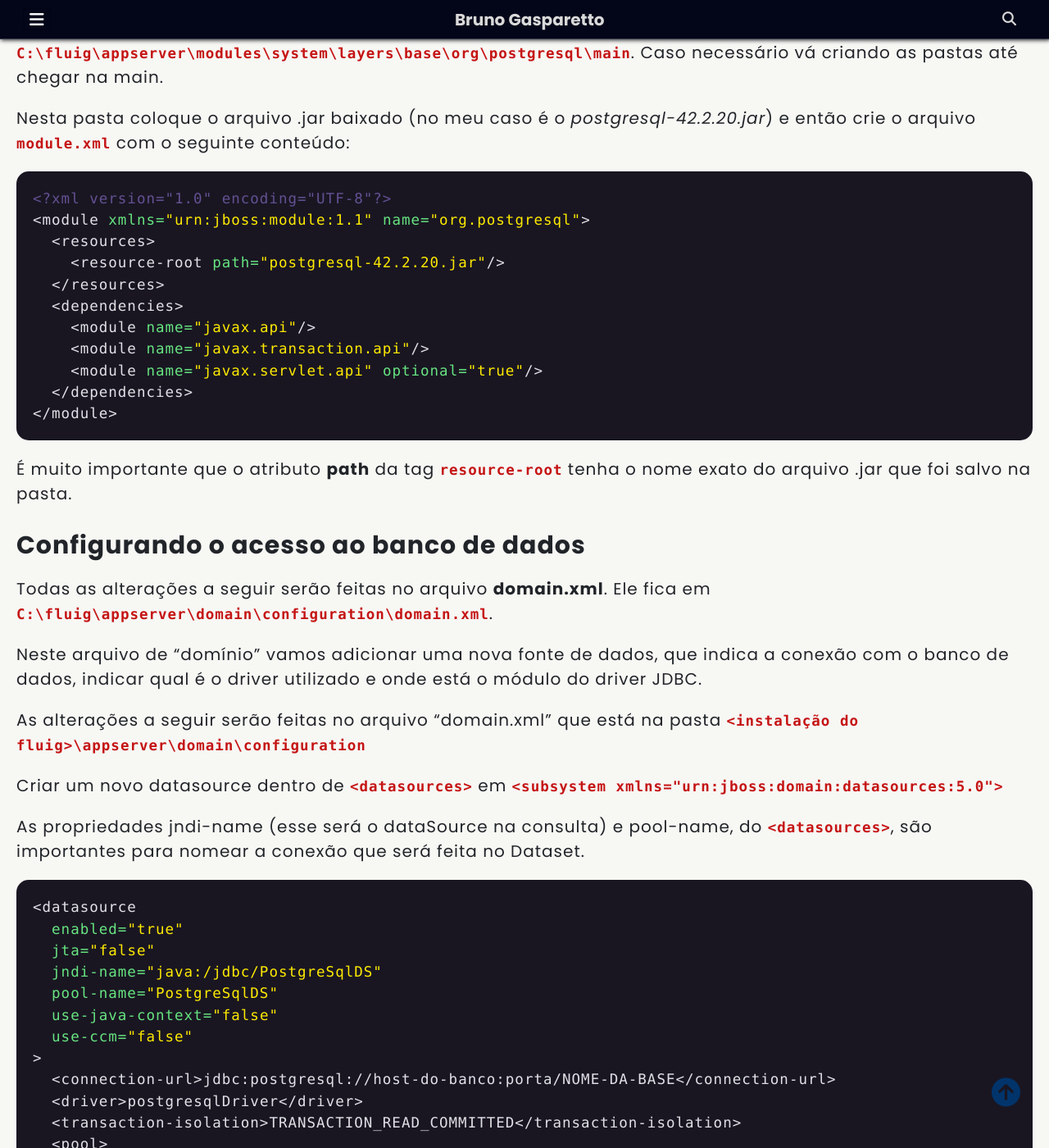
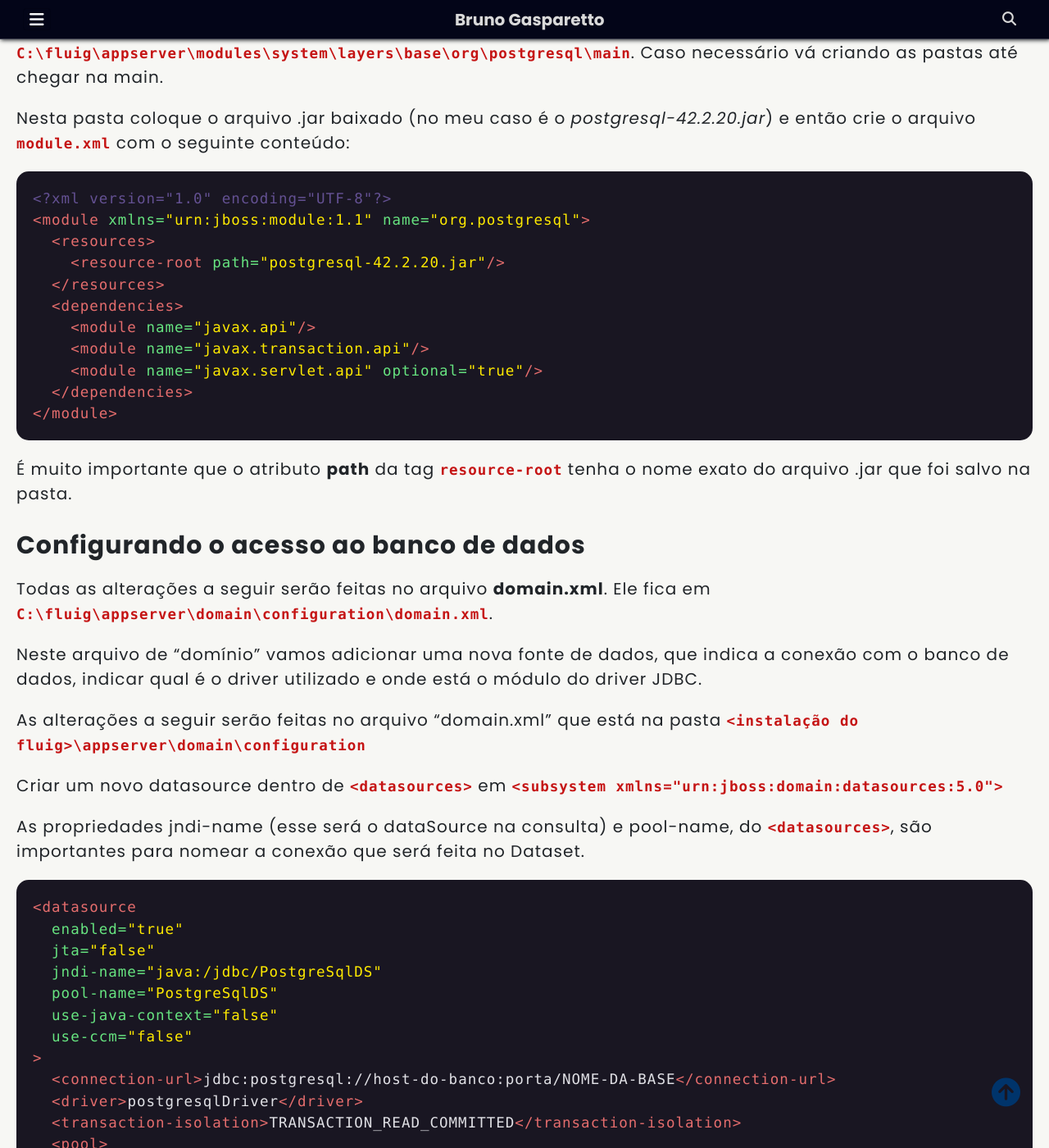
Before and after one commit to brunogasparetto/brunogasparetto.github.io, a Jekyll site: the page built from _posts/2024-06-02-fluig-configurando-postgresql.md, in a window 1280 px wide and 1400 px high, scrolled down 951 px. Shown: the whole window at 82% size. Built offline with Jekyll 4.4.1, drawn with Linux system fonts in a browser that asks for light colours; the table of contents is made by our own code.

Commit message:
Altera cores da sintaxe pensando em XML

```diff
--- a/assets/css/syntax.css
+++ b/assets/css/syntax.css
@@ -97,7 +97,7 @@ code {
 }
 /* Name Tag */
 .highlight .nt {
-  color: #e1e1e6;
+  color: #e56d6d;
   background-color: transparent;
 }
 /* Name Variable */
```
